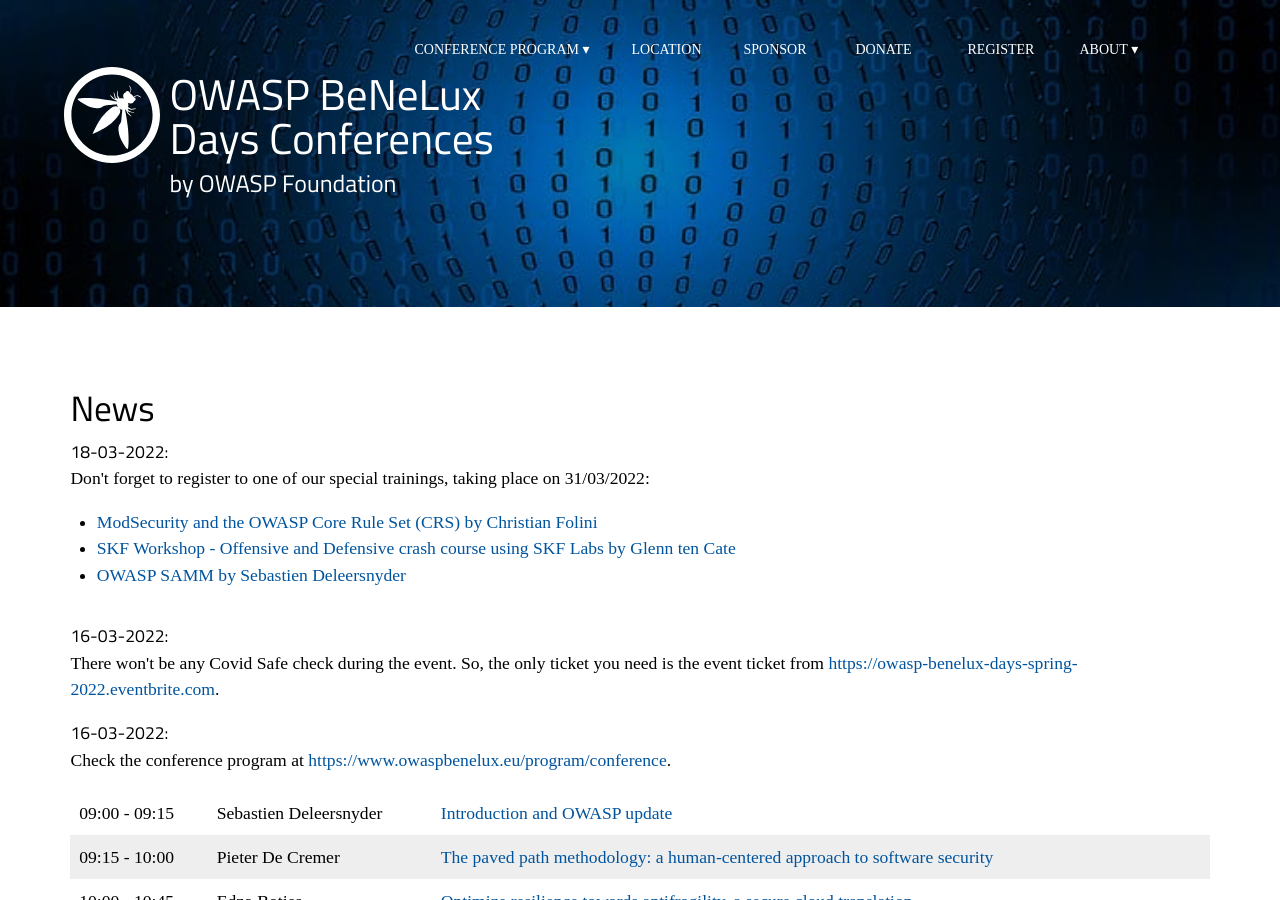
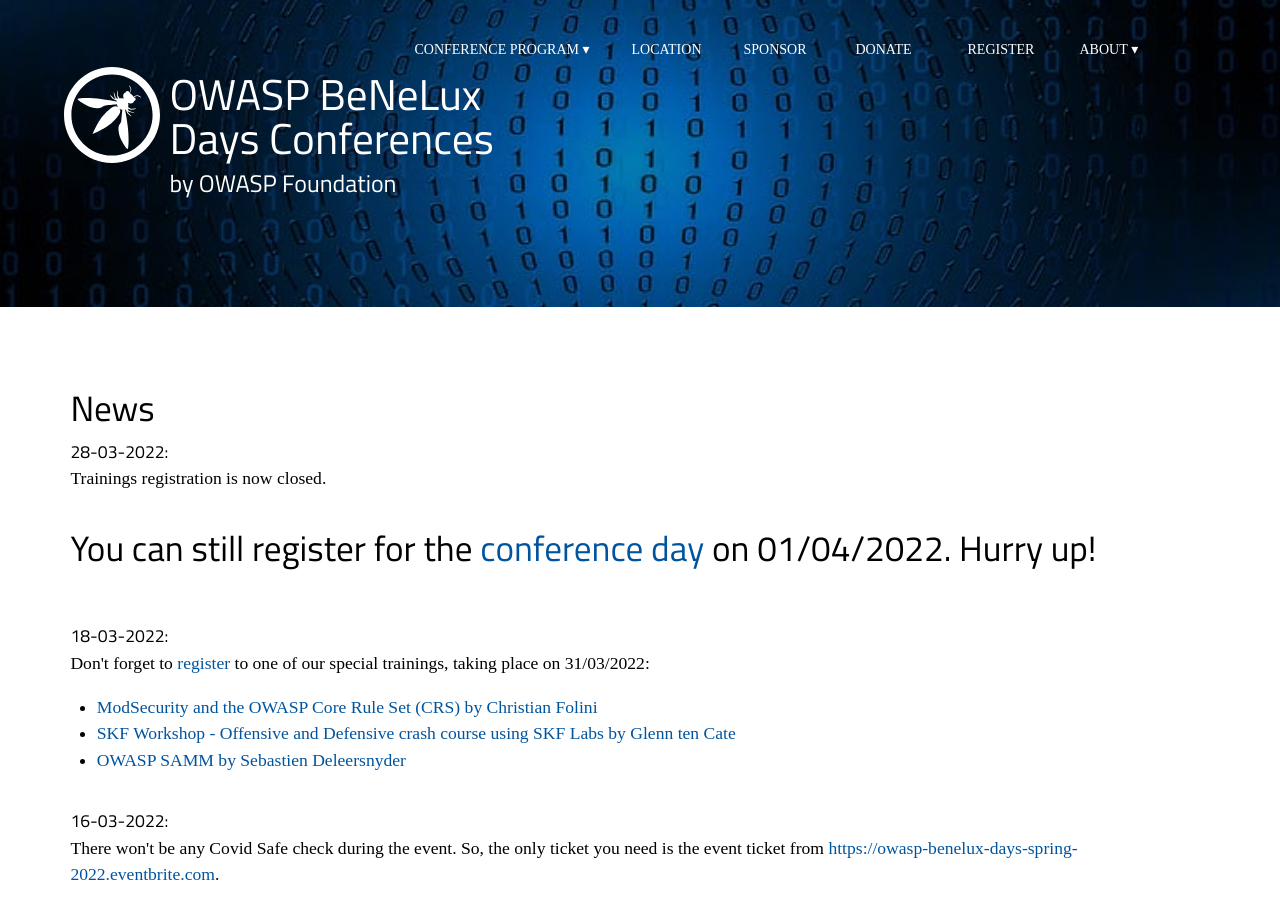
Before and after one commit to dm-17/Owasp-BeNeLux-Days-2021, a Jekyll site: the page built from index.html, in a window 1280 px wide and 900 px high. Built offline with Jekyll 4.4.1, drawn with Linux system fonts in a browser that asks for light colours; some web fonts are replaced.

Commit message:
News update

```diff
--- a/_data/news.yml
+++ b/_data/news.yml
@@ -1,6 +1,11 @@
+- date : 28-03-2022
+  text : >-
+         Trainings registration is now closed.<br>
+         <br>
+         <h2>You can still register for the <a href="/program/conference">conference day</a> on 01/04/2022. Hurry up!</h2><br>
 - date : 18-03-2022
   text : >-
-         Don't forget to register to one of our special trainings, taking place on 31/03/2022:<br>
+         Don't forget to <a href="https://owasp-benelux-days-spring-2022.eventbrite.com">register</a> to one of our special trainings, taking place on 31/03/2022:<br>
          <ul>
            <li><a href="/program/training#Christian-Folini">ModSecurity and the OWASP Core Rule Set (CRS) by Christian Folini</a>
            <li><a href="/program/training#Glenn-ten-Cate">SKF Workshop - Offensive and Defensive crash course using SKF Labs by Glenn ten Cate</a>
```
